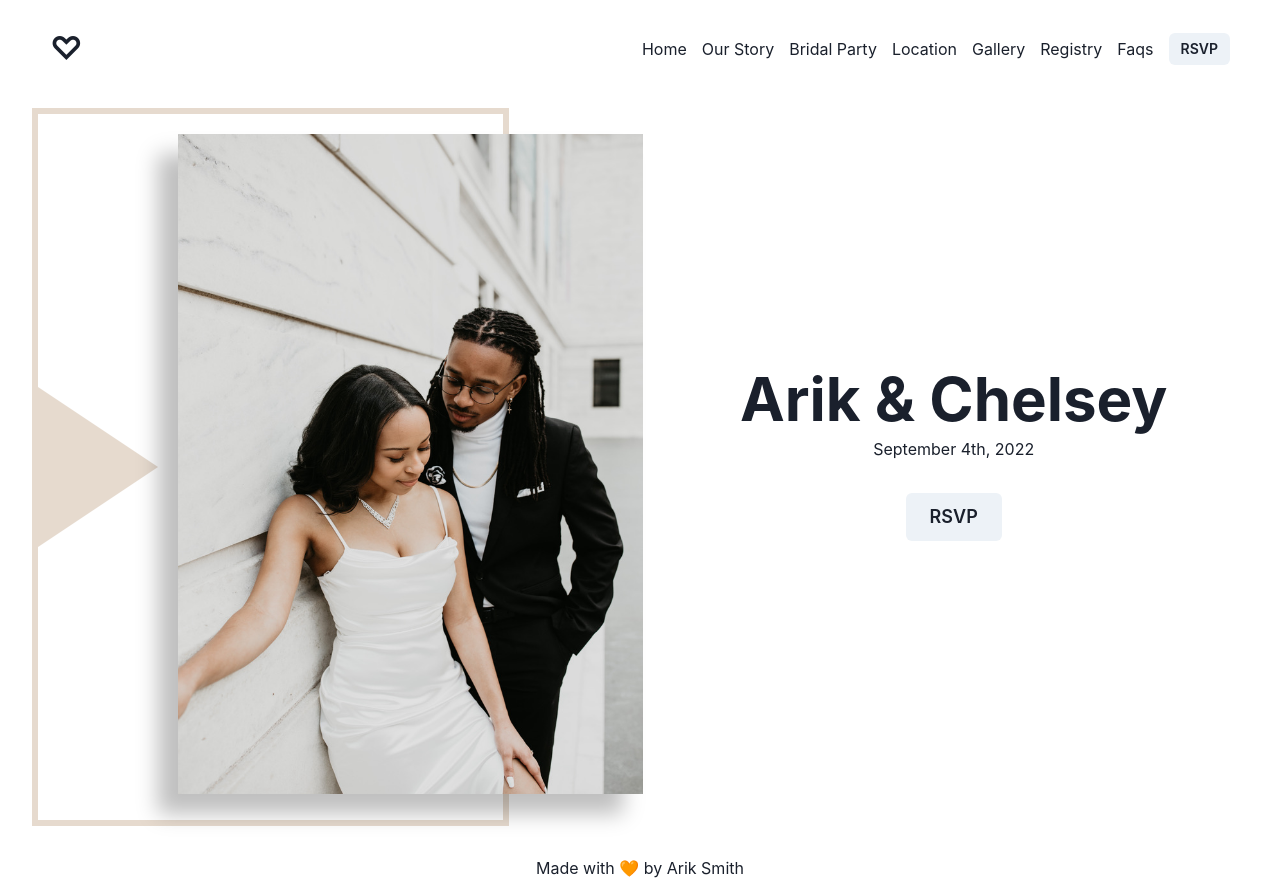
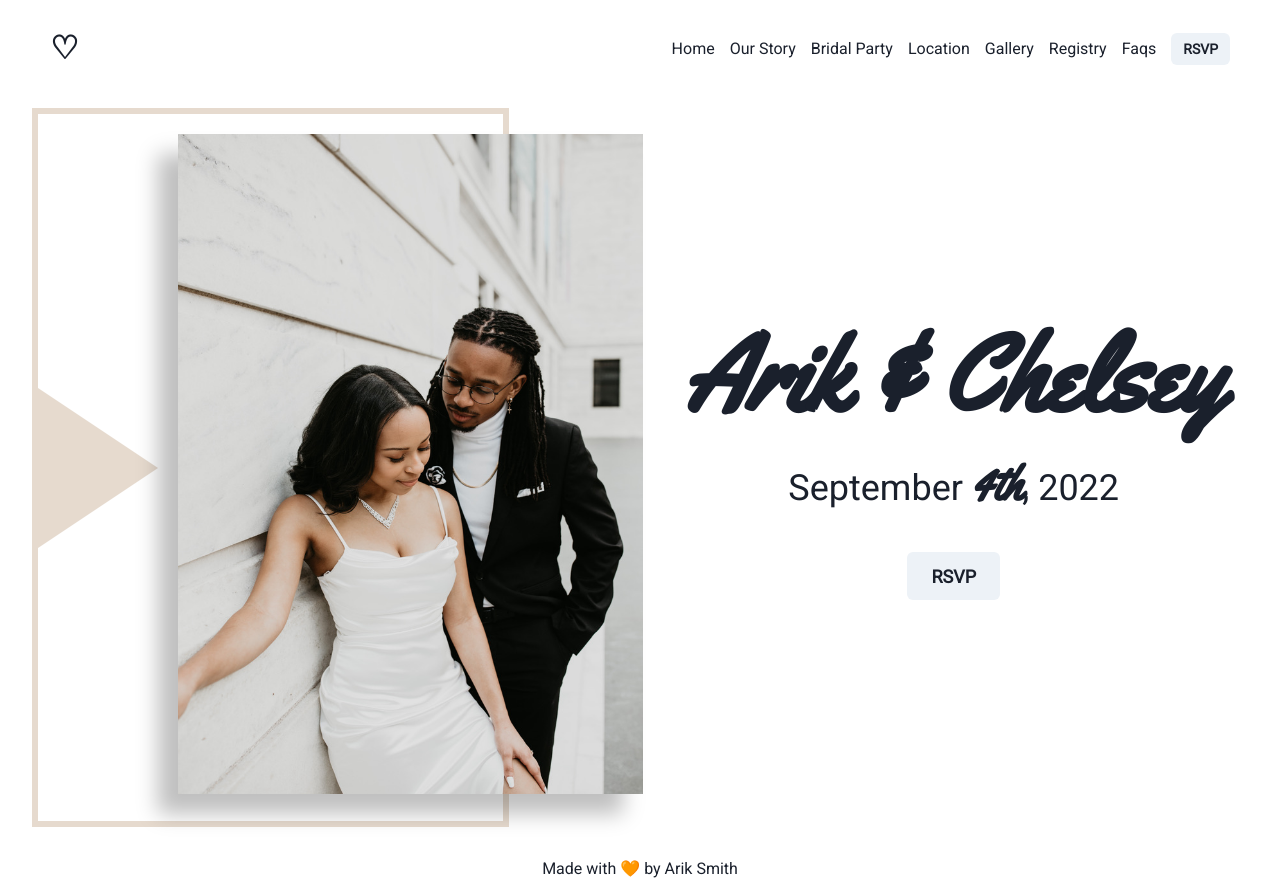
Before and after one commit to 4upz/wedding-site, a Next.js app: page / in a window 1280 px wide. Built offline with nearby package versions, Linux system fonts and the light colour scheme.

Commit message:
Add preferred fonts

```diff
--- a/components/partyMember.js
+++ b/components/partyMember.js
@@ -28,6 +28,7 @@ const styles = {
     textTransform: 'uppercase',
     size: 'md',
     letterSpacing: '2px',
+    fontFamily: 'body',
   },
   partyItem: {
     flexDir: ['column'],
--- /dev/null
+++ b/pages/_document.js
@@ -0,0 +1,24 @@
+import Document, { Html, Head, Main, NextScript } from 'next/document'
+
+class MyDocument extends Document {
+  render() {
+    return (
+      <Html>
+        <Head>
+          <link rel="preconnect" href="https://fonts.googleapis.com" />
+          <link rel="preconnect" href="https://fonts.gstatic.com" crossOrigin />
+          <link
+            href="https://fonts.googleapis.com/css2?family=Roboto&family=Yellowtail&display=swap"
+            rel="stylesheet"
+          />
+        </Head>
+        <body>
+          <Main />
+          <NextScript />
+        </body>
+      </Html>
+    )
+  }
+}
+
+export default MyDocument
--- a/pages/faqs.js
+++ b/pages/faqs.js
@@ -23,7 +23,7 @@ export const getStaticProps = async () => {
 function FaqItem({ question, answer, link }) {
   return (
     <AccordionItem>
-      <Heading as="h2">
+      <Heading as="h2" fontFamily="body">
         <AccordionButton _expanded={{ bg: '#E6DACE', fontWeight: 'bold' }}>
           <Box flex="1" textAlign="center">
             {question}
--- a/pages/index.js
+++ b/pages/index.js
@@ -18,10 +18,12 @@ export default function Home() {
         </Box>
       </Box>
       <Stack {...styles.stack}>
-        <Heading as="h1" size="3xl">
+        <Heading as="h1" fontSize={{ base: '56px', lg: '108px' }}>
           Arik & Chelsey
         </Heading>
-        <Text as="h4">September 4th, 2022</Text>
+        <Text as="h4" {...styles.subtitle}>
+          September <span>4th</span>, 2022
+        </Text>
         <Box>
           <NextLink href="/rsvp">
             <Button my={6} size="lg" as="a">
@@ -35,6 +37,16 @@ export default function Home() {
 }
 
 const styles = {
+  subtitle: {
+    fontSize: { base: '24px', md: '36px' },
+    sx: {
+      span: {
+        fontWeight: 'bold',
+        fontFamily: 'heading',
+        fontSize: { base: '36px', md: '48px' },
+      },
+    },
+  },
   container: {
     gap: { base: 30, lg: 100 },
     margin: 'auto',
--- a/theme/index.js
+++ b/theme/index.js
@@ -2,6 +2,10 @@
 import { extendTheme } from '@chakra-ui/react'
 
 const theme = extendTheme({
+  fonts: {
+    body: 'Roboto, sans-serif',
+    heading: 'Yellowtail, sans-serif',
+  },
   styles: {
     global: {
       body: {
```
Also changed, not shown: pages/location.js (+27 -20 lines).
